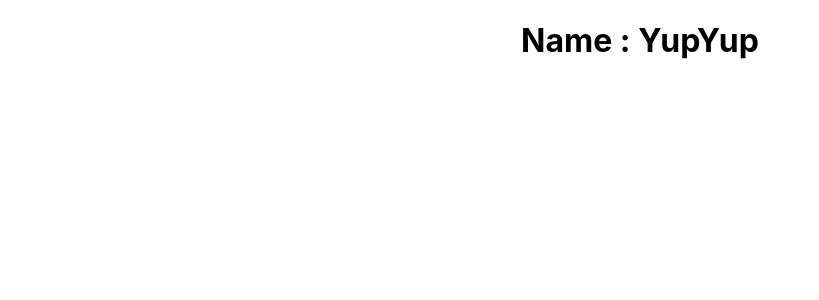
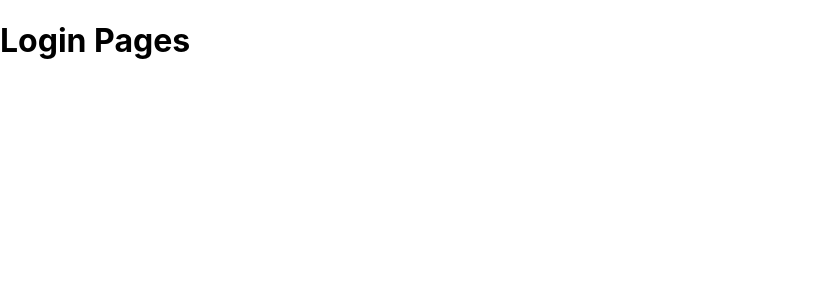
Before and after one commit to samosa76/al-market, a React (Create React App) app: page /Login in a window 1280 px wide. Shown: the top 300 px of the page, without its empty margins (0-819 px from the left). Built offline with nearby package versions, Linux system fonts and the light colour scheme.

Commit message:
add react-router for routing

```diff
--- a/package.json
+++ b/package.json
@@ -11,6 +11,7 @@
     "react": "^18.3.1",
     "react-dom": "^18.3.1",
     "react-quill": "^2.0.0",
+    "react-router-dom": "^7.11.0",
     "react-scripts": "5.0.1",
     "web-vitals": "^2.1.4"
   },
--- a/src/App.js
+++ b/src/App.js
@@ -1,10 +1,15 @@
 import logo from './logo.svg';
 import './App.css';
+import { Route, Routes } from 'react-router-dom';
+import LoginPage from './Pages/LoginPage';
 
 function App() {
   return (
-    <div className="App">
-      <h1>Name : YupYup</h1>
+    <div>
+      <Routes>
+        <Route path='/' element={<h1>Home</h1>} />
+        <Route path='/Login' element={<LoginPage />} />
+      </Routes>
     </div>
   );
 }
--- /dev/null
+++ b/src/Component/Login/Login.js
@@ -0,0 +1,9 @@
+function Login() {
+    return (
+        <div>
+            <h1>Login Pages</h1>
+        </div>
+    )
+}
+
+export default Login;
--- /dev/null
+++ b/src/Pages/LoginPage.js
@@ -0,0 +1,11 @@
+import Login from "../Component/Login/Login";
+
+function LoginPage() {
+    return (
+        <div>
+            <Login />
+        </div>
+    )
+}
+
+export default LoginPage;
--- a/src/index.js
+++ b/src/index.js
@@ -3,11 +3,14 @@ import ReactDOM from 'react-dom/client';
 import './index.css';
 import App from './App';
 import reportWebVitals from './reportWebVitals';
+import { BrowserRouter } from 'react-router-dom';
 
 const root = ReactDOM.createRoot(document.getElementById('root'));
 root.render(
   <React.StrictMode>
-    <App />
+    <BrowserRouter>
+      <App />
+    </BrowserRouter>
   </React.StrictMode>
 );
 
```
Also changed, not shown: src/Component/Login/Login.module.css (added), 1 other file (tests, documents, lock files or other folders).
